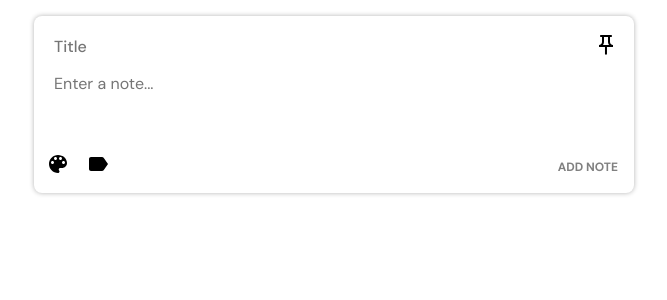
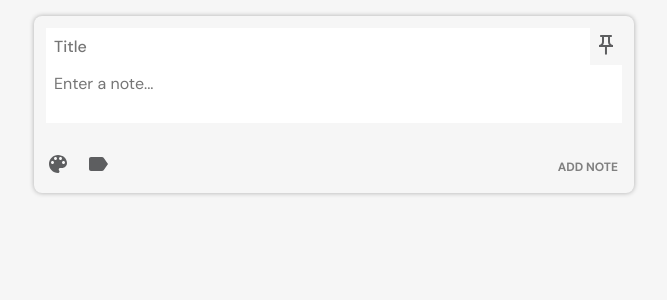
Before and after one commit to tejpatelme/my-notes-app, a React (Create React App) app: page / in a window 1280 px wide. Shown: the top 300 px of the page, without its empty margins (306-973 px from the left). Built offline with nearby package versions, Linux system fonts and the light colour scheme.

Commit message:
style : change fill of svg icons

```diff
--- a/src/App.css
+++ b/src/App.css
@@ -9,4 +9,10 @@
 
 body {
 	padding: 16px;
+	background: #f6f6f6;
 }
+
+svg {
+	fill: #202124;
+	opacity: 0.71;
+}
```
